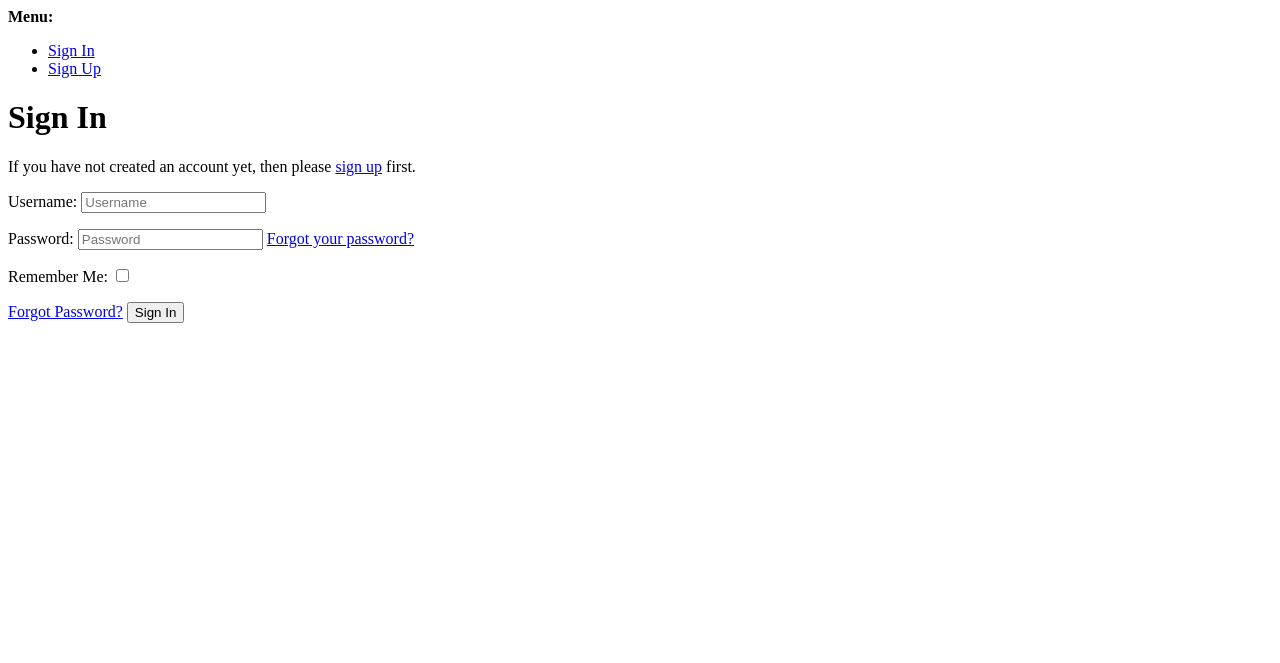
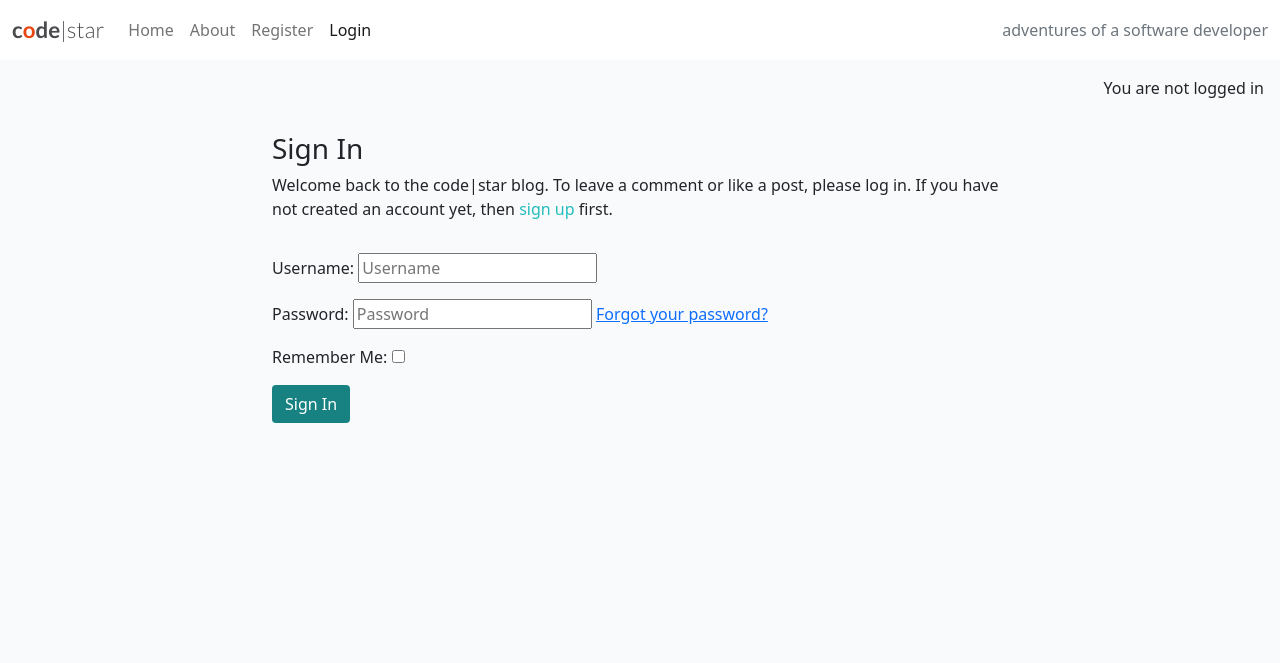
Before and after one commit to glaw2000/django-blog, a Django app: page /accounts/login/ in a window 1280 px wide. Shown: the top 663 px of the page. Run offline with Django 4.2, Linux system fonts and the light colour scheme; some libraries are stand-ins or nearby versions.

Commit message:
add css styling to login and signup pages

```diff
--- a/codestar/settings.py
+++ b/codestar/settings.py
@@ -27,7 +27,7 @@ TEMPLATES_DIR = os.path.join(BASE_DIR, 'templates')
 SECRET_KEY = os.environ.get("SECRET_KEY")
 
 # SECURITY WARNING: don't run with debug turned on in production!
-DEBUG = False
+DEBUG = True
 
 ALLOWED_HOSTS = ['8000-glaw2000-djangoblog-lycufxihjvz.ws.codeinstitute-ide.net','.herokuapp.com']
 
--- a/templates/account/login.html
+++ b/templates/account/login.html
@@ -1,46 +1,34 @@
-{% extends "account/base.html" %}
+{% extends "base.html" %}
 
 {% load i18n %}
 {% load account socialaccount %}
 
-{% block head_title %}{% trans "Sign In" %}{% endblock head_title %}
+{% block head_title %}{% trans "Sign In" %}{% endblock %}
 
 {% block content %}
 
-<h1>{% trans "Sign In" %}</h1>
+<div class="container">
+    <div class="row">
+        <div class="col-md-8 mt-3 offset-md-2">
+            <h3>{% trans "Sign In" %}</h3>
 
-{% get_providers as socialaccount_providers %}
-
-{% if socialaccount_providers %}
-<p>{% blocktrans with site.name as site_name %}Please sign in with one
-of your existing third party accounts. Or, <a href="{{ signup_url }}">sign up</a>
-for a {{ site_name }} account and sign in below:{% endblocktrans %}</p>
-
-<div class="socialaccount_ballot">
-
-  <ul class="socialaccount_providers">
-    {% include "socialaccount/snippets/provider_list.html" with process="login" %}
-  </ul>
-
-  <div class="login-or">{% trans 'or' %}</div>
-
+            <p>{% blocktrans %}Welcome back to the code|star blog. To leave a comment or like a post, please log in. If
+                you
+                have not created an account yet, then <a class="link" href="{{ signup_url }}">sign up</a>
+                first.{% endblocktrans %}</p>
         </div>
-
-{% include "socialaccount/snippets/login_extra.html" %}
-
-{% else %}
-<p>{% blocktrans %}If you have not created an account yet, then please
-<a href="{{ signup_url }}">sign up</a> first.{% endblocktrans %}</p>
-{% endif %}
-
+    </div>
+    <div class="row">
+        <div class="col-md-8 mt-3 offset-md-2">
             <form class="login" method="POST" action="{% url 'account_login' %}">
                 {% csrf_token %}
                 {{ form.as_p }}
                 {% if redirect_field_value %}
                 <input type="hidden" name="{{ redirect_field_name }}" value="{{ redirect_field_value }}" />
                 {% endif %}
-  <a class="button secondaryAction" href="{% url 'account_reset_password' %}">{% trans "Forgot Password?" %}</a>
-  <button class="primaryAction" type="submit">{% trans "Sign In" %}</button>
+                <button class="btn btn-signup right" type="submit">{% trans "Sign In" %}</button>
             </form>
-
-{% endblock content %}
+        </div>
+    </div>
+</div>
+{% endblock %}
--- a/templates/base.html
+++ b/templates/base.html
@@ -73,6 +73,11 @@
     </nav>
 
     <main class="flex-shrink-0 main-bg">
+        {% if user.is_authenticated %}
+        <p class = "text-end m-3">You are logged in as {{user.username}}</p>
+        {% else %}
+        <p class="text-end m-3">You are not logged in</p>
+        {% endif %}
 
         {% block content %}
         <!-- Content Goes here -->
```
Also changed, not shown: templates/account/signup.html (+29 -12 lines). Lines whose indentation alone changed are shown as unchanged.
